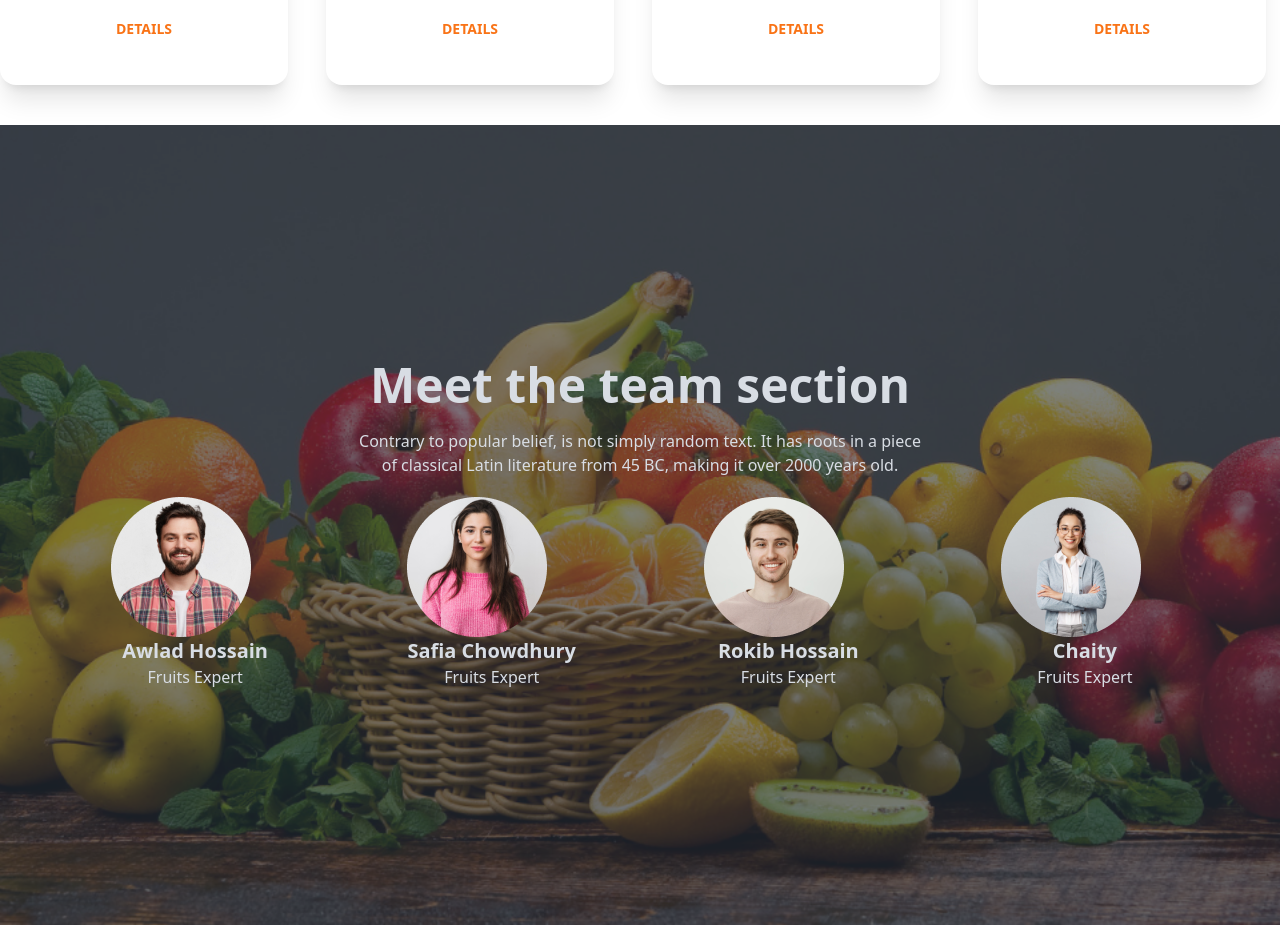
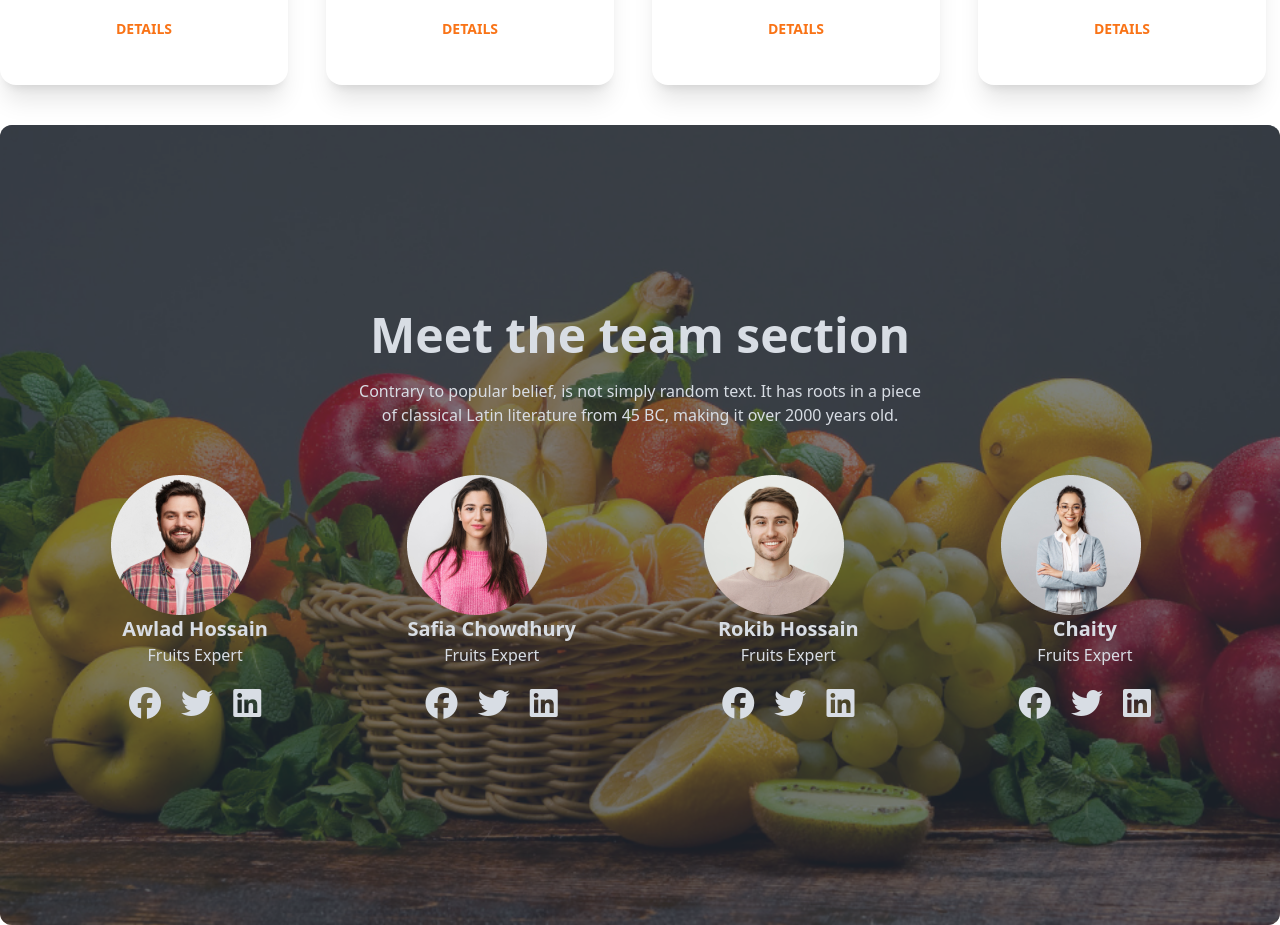
Before and after one commit to jubaer-hossen/fruit-burst, a plain HTML site: page index.html in a window 1280 px wide. Shown: the part 1491-2416 px from the top of the page. Drawn offline with nearby package versions, Linux system fonts and the light colour scheme.

Commit message:
added social icon in team section

```diff
--- a/index.html
+++ b/index.html
@@ -533,12 +533,12 @@
         <!-- PopUp card -->
       </section>
       <!-- Meet the team section -->
-      <section class="container mx-auto rounded-xl">
+      <section class="container mx-auto">
         <div
-          class="hero min-h-screen"
+          class="hero min-h-screen rounded-xl"
           style="background-image: url('images/banner1.png')"
         >
-          <div class="hero-overlay bg-opacity-60"></div>
+          <div class="hero-overlay bg-opacity-60 rounded-xl"></div>
           <div class="hero-content text-center text-neutral-content">
             <div class="">
               <h1 class="mb-5 text-5xl font-bold">Meet the team section</h1>
@@ -547,31 +547,71 @@
                 roots in a piece of classical Latin literature from 45 BC,
                 making it over 2000 years old.
               </p>
-              <!-- <button class="btn btn-primary">Get Started</button> -->
-              <div class="grid grid-cols-4 gap-32">
+              <!-- team member  -->
+              <div class="grid grid-cols-4 gap-32 mt-12">
                 <div>
                   <img src="images/member1.png" alt="" />
                   <h4 class="font-bold text-xl">Awlad Hossain</h4>
                   <p>Fruits Expert</p>
-                  <div></div>
+                  <div class="my-6">
+                    <a href="#"
+                      ><i class="mx-2 fa-brands fa-facebook fa-2xl"></i
+                    ></a>
+                    <a href="#"
+                      ><i class="mx-2 fa-brands fa-twitter fa-2xl"></i
+                    ></a>
+                    <a href="#"
+                      ><i class="mx-2 fa-brands fa-linkedin fa-2xl"></i
+                    ></a>
+                  </div>
                 </div>
                 <div>
                   <img src="images/member2.png" alt="" />
                   <h4 class="font-bold text-xl">Safia Chowdhury</h4>
                   <p>Fruits Expert</p>
-                  <div></div>
+                  <div class="my-6">
+                    <a href="#"
+                      ><i class="mx-2 fa-brands fa-facebook fa-2xl"></i
+                    ></a>
+                    <a href="#"
+                      ><i class="mx-2 fa-brands fa-twitter fa-2xl"></i
+                    ></a>
+                    <a href="#"
+                      ><i class="mx-2 fa-brands fa-linkedin fa-2xl"></i
+                    ></a>
+                  </div>
                 </div>
                 <div>
                   <img src="images/member3.png" alt="" />
                   <h4 class="font-bold text-xl">Rokib Hossain</h4>
                   <p>Fruits Expert</p>
-                  <div></div>
+                  <div class="my-6">
+                    <a href="#"
+                      ><i class="mx-2 fa-brands fa-facebook fa-2xl"></i
+                    ></a>
+                    <a href="#"
+                      ><i class="mx-2 fa-brands fa-twitter fa-2xl"></i
+                    ></a>
+                    <a href="#"
+                      ><i class="mx-2 fa-brands fa-linkedin fa-2xl"></i
+                    ></a>
+                  </div>
                 </div>
                 <div>
                   <img src="images/member4.png" alt="" />
                   <h4 class="font-bold text-xl">Chaity</h4>
                   <p>Fruits Expert</p>
-                  <div></div>
+                  <div class="my-6">
+                    <a href="#"
+                      ><i class="mx-2 fa-brands fa-facebook fa-2xl"></i
+                    ></a>
+                    <a href="#"
+                      ><i class="mx-2 fa-brands fa-twitter fa-2xl"></i
+                    ></a>
+                    <a href="#"
+                      ><i class="mx-2 fa-brands fa-linkedin fa-2xl"></i
+                    ></a>
+                  </div>
                 </div>
               </div>
             </div>
```
